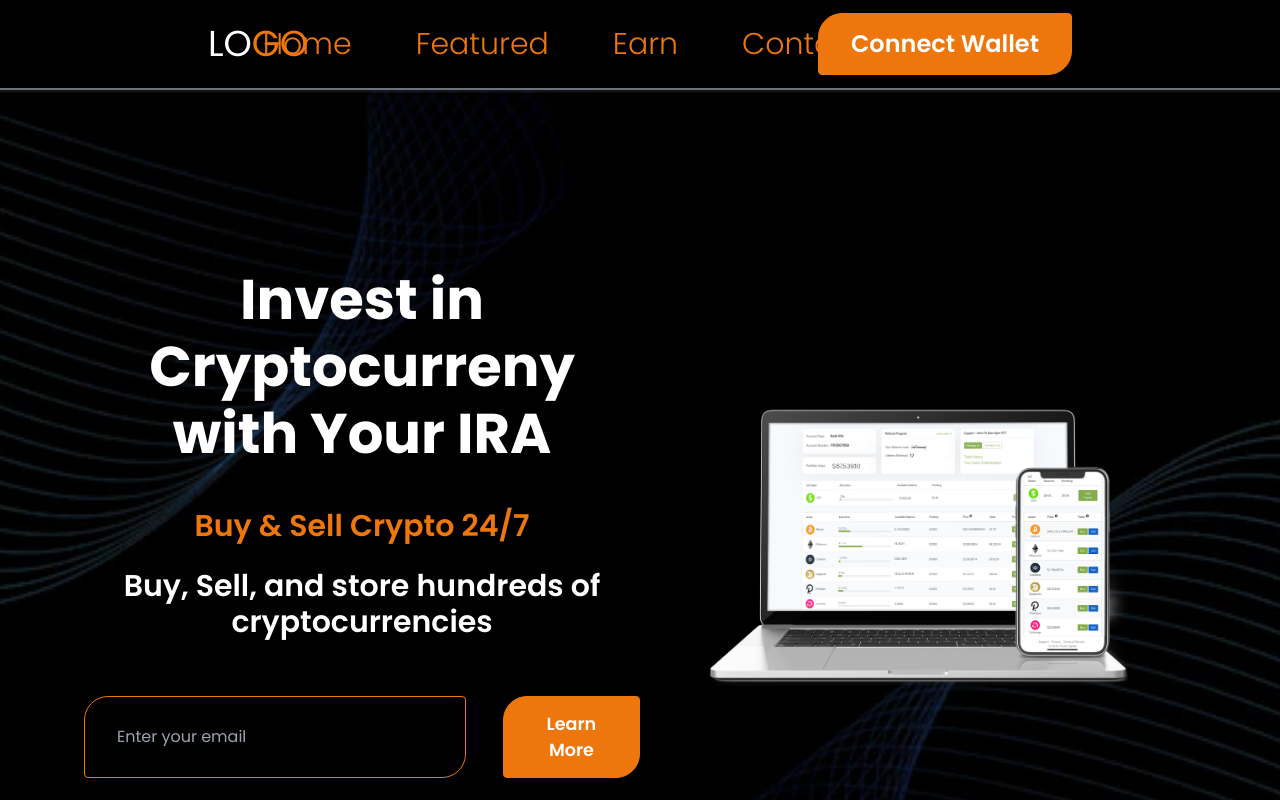
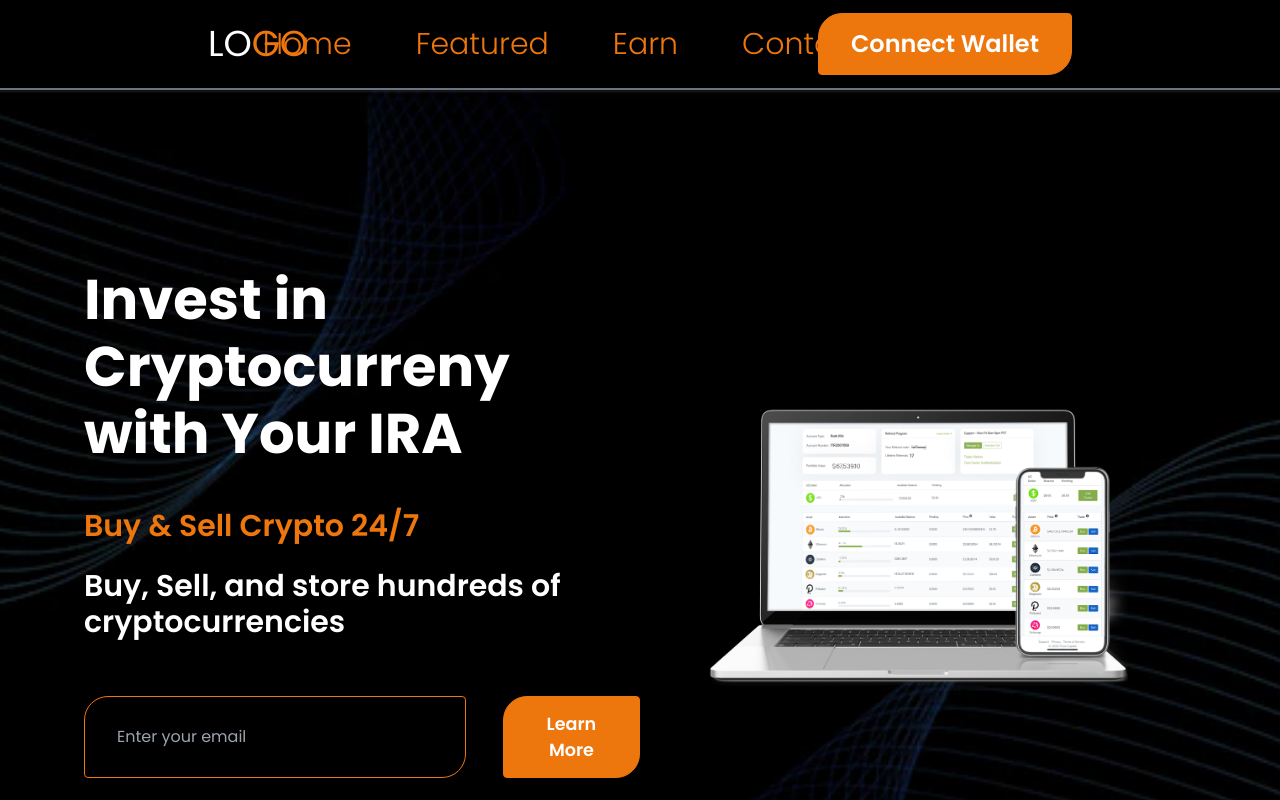
Before and after one commit to bavic9/cryptoapp, a React (Vite) app: page / in a window 1280 px wide. Shown: the top 800 px of the page. Built offline with nearby package versions, Linux system fonts and the light colour scheme; no server answers.

Commit message:
bug fixed

```diff
--- a/src/components/Hero.jsx
+++ b/src/components/Hero.jsx
@@ -8,9 +8,9 @@ const Hero = () => {
 
                 {/* Left Side */}
                 <div className='p-4 space-y-6 lg:px-0 px-8'>
-                    <h1 className='text-white font-bold px-0 py-4 lg:text-[3.5rem] md:text-[2.5rem] text-[2rem] lg:leading-[1.2] text-center'>Invest in Cryptocurreny with Your IRA</h1>
-                    <p className='text-orange md:text-3xl text-xl font-semibold text-center'>Buy & Sell Crypto 24/7</p>
-                    <p className='text-white md:text-3xl text-xl font-semibold text-center'>Buy, Sell, and store hundreds of cryptocurrencies</p>
+                    <h1 className='text-white font-bold px-0 py-4 lg:text-[3.5rem] md:text-[2.5rem] text-[2rem] lg:leading-[1.2] md:text-start text-center'>Invest in Cryptocurreny with Your IRA</h1>
+                    <p className='text-orange md:text-3xl text-xl font-semibold md:text-start text-center'>Buy & Sell Crypto 24/7</p>
+                    <p className='text-white md:text-3xl text-xl font-semibold md:text-start text-center'>Buy, Sell, and store hundreds of cryptocurrencies</p>
                     <div className='px-0 py-8 flex md:flex-row flex-col gap-6'>
                         <input type='email' placeholder='Enter your email' />
                         <button className='border border-orange bg-orange text-white text-[1.1rem] font-semibold cursor-pointer px-8 py-3.5 rounded-[24px_4px] border-solid hover:shadow-[rgb(0_0_0_/_15%)_0px_8px_24px]'>
```
